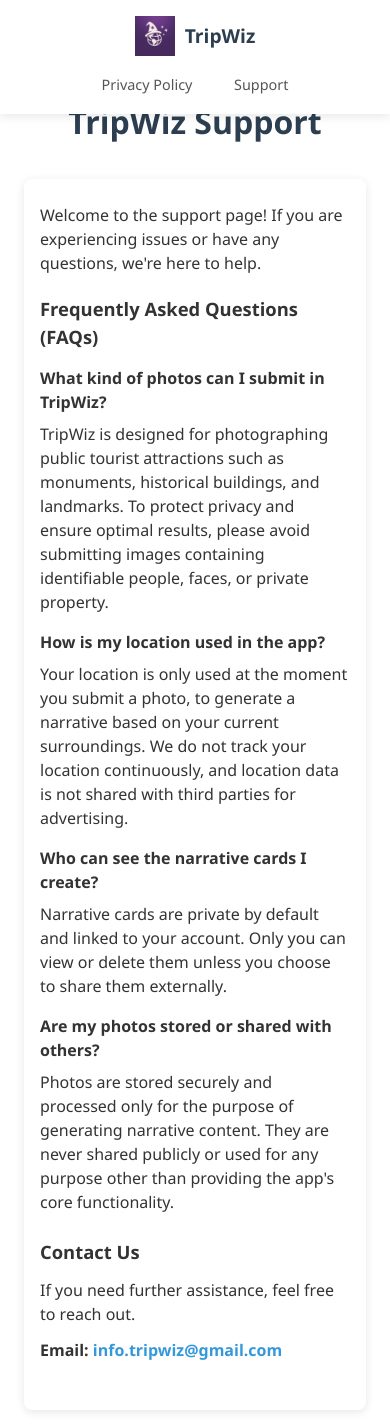
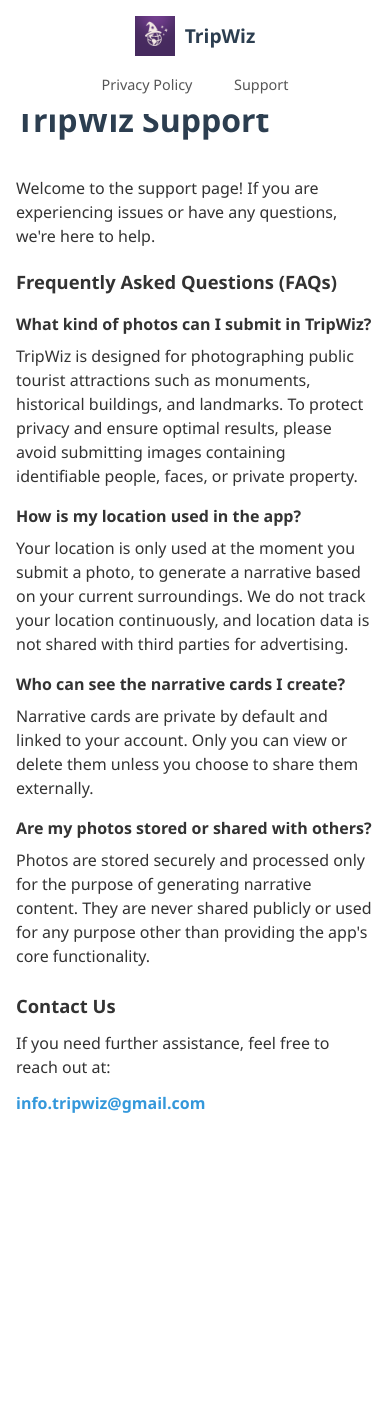
Before and after one commit to tnycnsn/tripwiz-website, a React (Create React App) app: page /support in a window 390 px wide. After the commit the page ends 1155 px from the top, so only its background shows below. Built offline with nearby package versions, Linux system fonts and the light colour scheme.

Commit message:
Refactor: Cleaner Layout

```diff
--- a/src/App.css
+++ b/src/App.css
@@ -5,7 +5,7 @@
 }
 
 body {
-  font-family: 'Segoe UI', Tahoma, Geneva, Verdana, sans-serif;
+  font-family: 'Satoshi', 'Segoe UI', Tahoma, Geneva, Verdana, sans-serif;
   line-height: 1.6;
   color: #333;
   /* background-color: #f8f9fa; */
@@ -26,7 +26,6 @@
 /* Header Styles */
 .header {
   background-color: #fff;
-  box-shadow: 0 2px 10px rgba(0, 0, 0, 0.1);
   position: fixed;
   top: 0;
   left: 0;
@@ -167,7 +166,7 @@
   font-size: 2.5rem;
   color: #2c3e50;
   margin-bottom: 2rem;
-  text-align: center;
+  text-align: left;
 }
 
 .page-content {
@@ -182,9 +181,7 @@
 /* Privacy Policy Specific Styles */
 .privacy-content {
   background-color: white;
-  padding: 3rem;
-  border-radius: 8px;
-  box-shadow: 0 2px 10px rgba(0, 0, 0, 0.1);
+  padding: 0;
   max-width: 900px;
   margin: 0 auto;
   line-height: 1.5;
@@ -292,9 +289,7 @@
 /* Support Page Specific Styles */
 .support-content {
   background-color: white;
-  padding: 3rem;
-  border-radius: 8px;
-  box-shadow: 0 2px 10px rgba(0, 0, 0, 0.1);
+  padding: 0;
   max-width: 900px;
   margin: 0 auto;
   line-height: 1.5;
@@ -401,8 +396,8 @@
 
   /* Privacy Policy Mobile Styles */
   .privacy-content {
-    padding: 2rem 1.5rem;
-    margin: 0 1rem;
+    padding: 0;
+    margin: 0;
   }
 
   .privacy-intro {
@@ -428,8 +423,8 @@
 
   /* Support Page Mobile Styles */
   .support-content {
-    padding: 2rem 1.5rem;
-    margin: 0 1rem;
+    padding: 0;
+    margin: 0;
   }
 
   .support-intro {
@@ -470,8 +465,8 @@
 
   /* Privacy Policy Small Mobile Styles */
   .privacy-content {
-    padding: 1.5rem 1rem;
-    margin: 0 0.5rem;
+    padding: 0;
+    margin: 0;
   }
 
   .privacy-intro {
@@ -501,8 +496,8 @@
 
   /* Support Page Small Mobile Styles */
   .support-content {
-    padding: 1.5rem 1rem;
-    margin: 0 0.5rem;
+    padding: 0;
+    margin: 0;
   }
 
   .support-intro {
--- a/src/pages/PrivacyPolicy.js
+++ b/src/pages/PrivacyPolicy.js
@@ -3,8 +3,8 @@
 const PrivacyPolicy = () => {
   return (
     <div className="page-container">
-      <h1 className="page-title">Privacy Policy</h1>
       <div className="privacy-content">
+        <h1 className="page-title">Privacy Policy</h1>
         <div className="privacy-intro">
           <p>
             We are committed to protecting your privacy. This Privacy Policy explains how we collect, use, disclose, and safeguard your information when you use our mobile application TripWiz, available on iOS and Android platforms.
--- a/src/pages/Support.js
+++ b/src/pages/Support.js
@@ -3,8 +3,8 @@
 const Support = () => {
   return (
     <div className="page-container">
-      <h1 className="page-title">TripWiz Support</h1>
       <div className="support-content">
+        <h1 className="page-title">TripWiz Support</h1>
         <div className="support-intro">
           <p>
             Welcome to the support page! If you are experiencing issues or have any questions, we're here to help.
@@ -46,10 +46,10 @@
         <section className="support-section">
           <h2>Contact Us</h2>
           <p>
-            If you need further assistance, feel free to reach out.
+            If you need further assistance, feel free to reach out at:
           </p>
           <p className="contact-email">
-            Email: <a href="mailto:info.tripwiz@gmail.com">info.tripwiz@gmail.com</a>
+            <a href="mailto:info.tripwiz@gmail.com">info.tripwiz@gmail.com</a>
           </p>
         </section>
       </div>
```
